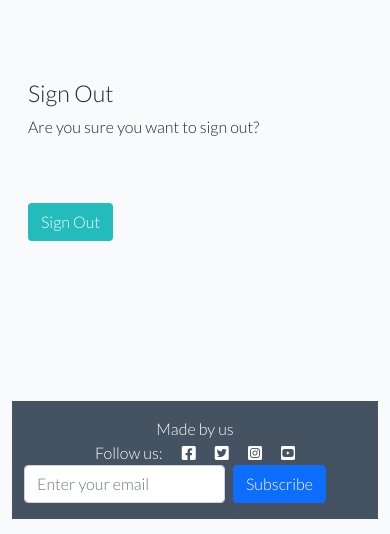
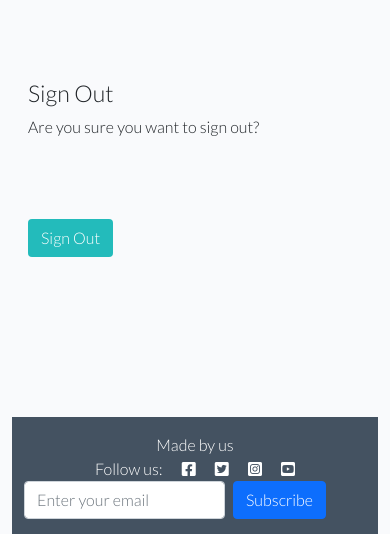
Before and after one commit to Friday79/my_site, a Django app: template templates/account/logout.html in a window 390 px wide. Shown: the part 92-626 px from the top of the page. Run offline with Django 3.2, Linux system fonts and the light colour scheme; the template is opened without the code that fills it, so the values that code supplies are empty.

Commit message:
fixing footer issues on mobile in signout page

```diff
--- a/templates/account/logout.html
+++ b/templates/account/logout.html
@@ -21,7 +21,7 @@
         {% if redirect_field_value %}
         <input type="hidden" name="{{ redirect_field_name }}" value="{{ redirect_field_value }}" />
         {% endif %}
-        <button class="btn btn-signup right mb-5" type="submit">{% trans 'Sign Out' %}</button>
+        <button class="btn btn-signup right mb-5 mt-3" type="submit">{% trans 'Sign Out' %}</button>
       </form>
     </div>
   </div>
```
